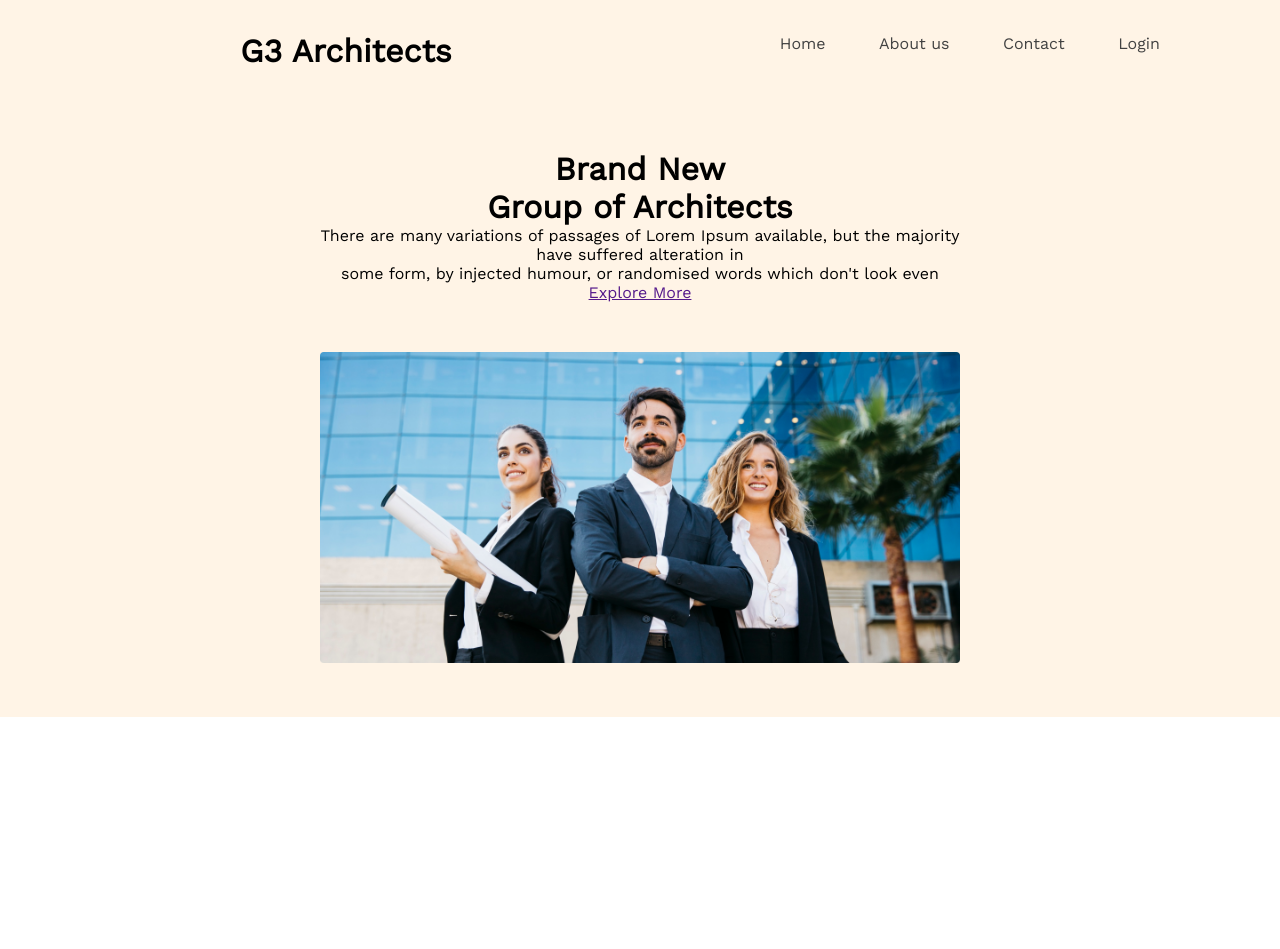
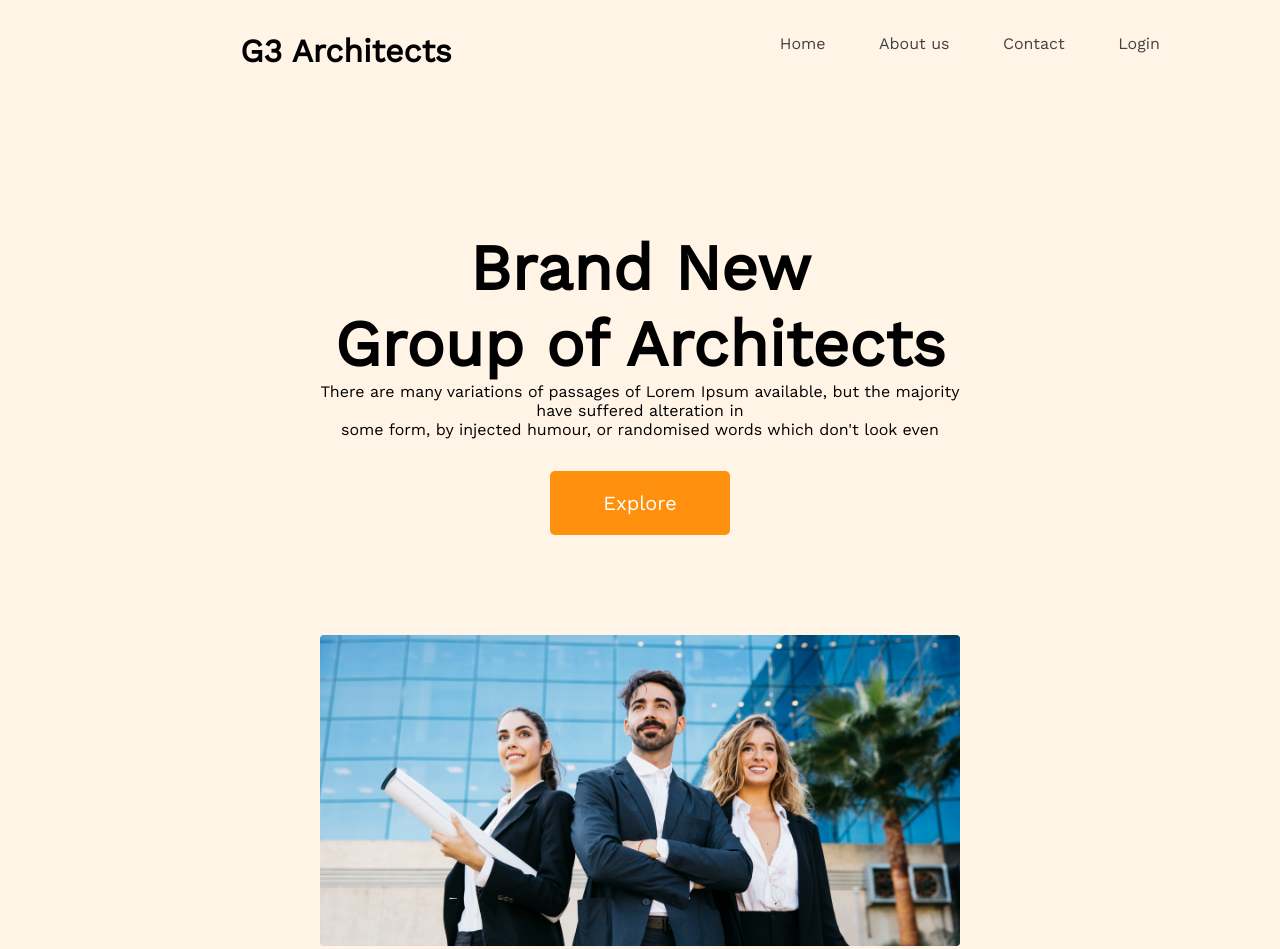
Before and after one commit to motlubor/architecturer, a plain HTML site: page index.htm in a window 1280 px wide. Shown: the top 949 px of the page. Before the commit the page ends 800 px from the top, so only its background shows below. Drawn offline with nearby package versions, Linux system fonts and the light colour scheme.

Commit message:
finished the header section

```diff
--- a/index.htm
+++ b/index.htm
@@ -33,12 +33,11 @@
 
 <div class="intro">
  <div>
-    <h1>Brand New</h1>
-    <h1>Group of Architects</h1>
+    <h1 class="strong-text">Brand New</h1>
+    <h1 class="strong-text">Group of Architects</h1>
     <p>There are many variations of passages of Lorem Ipsum available, but the majority have suffered alteration in</p>
     <p>some form, by injected humour, or randomised words which don't look even</p>
-
-    <a href="">Explore More</a>
+    <button class="explor-btn"><a href="">Explore</a></button>
  </div>
 <img src="images/banner.png" alt="">
 
--- a/styles/style.css
+++ b/styles/style.css
@@ -31,9 +31,32 @@ header{
 .intro{
     width: 50%;
    margin: auto;
-    margin-top: 5em;
+    margin-top: 10em;
     margin-bottom: 5em;
     text-align: center;
+}
+
+.strong-text{
+    font-size: 64px;
+    font-weight: 700;
+}
+
+.explor-btn{
+    margin-top: 32px;
+    margin-bottom: 50px;
+    background-color: #FF900E;
+    width: 180px;
+    height: 64px;
+    border: none;
+    border-radius: 5px;
+
+
+}
+.explor-btn a{
+    text-decoration: none;
+    color: #FFFFFF;
+    font-size: 20px;
+    font-weight: 500;
 }
 
 .intro img{
```
